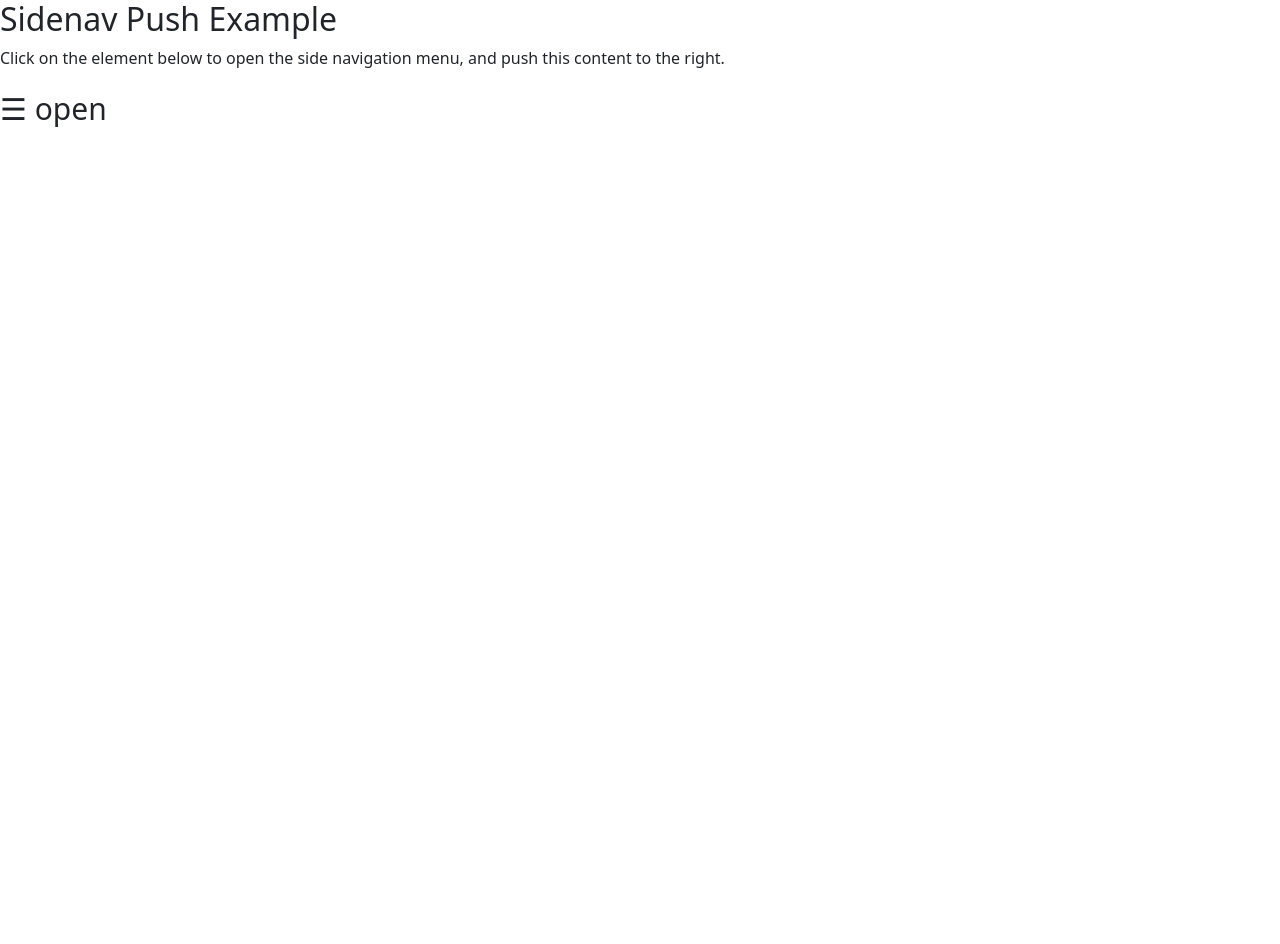
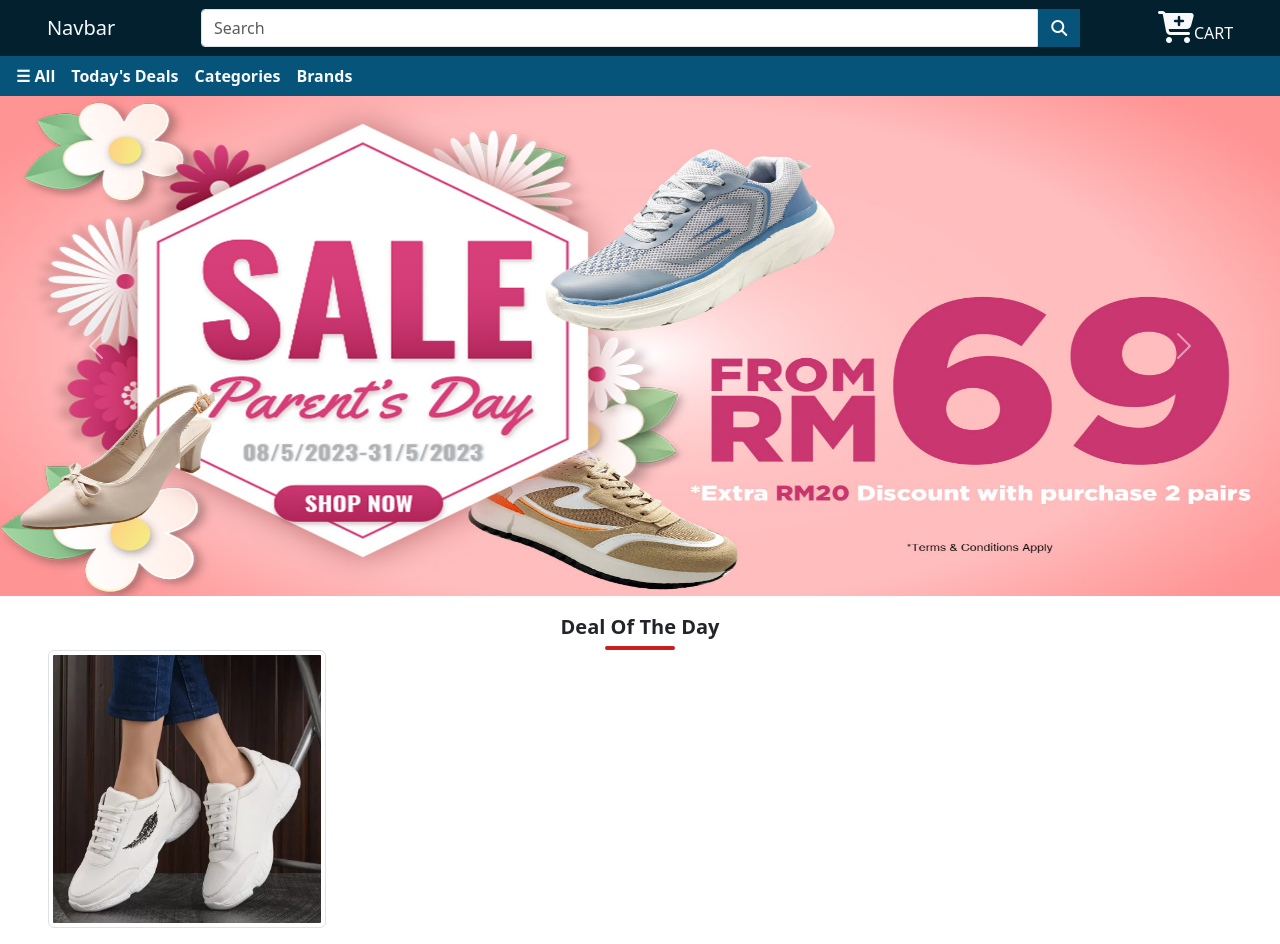
Before and after one commit to avez07/mobile-shoping, a PHP site: page /shop.html in a window 1280 px wide. Before the commit the page ends 127 px from the top, so only its background shows below. Run offline with PHP 8.4, Linux system fonts and the light colour scheme.

Commit message:
updated version

```diff
--- a/index.js
+++ b/index.js
@@ -1,12 +1,29 @@
-function toggleNav() {
-    var nav = document.getElementById("mySidenav");
-    var main = document.getElementById("main");
 
-    if (nav.style.width === "0px") {
-      nav.style.width = "150px";
-      main.style.marginLeft = "150px";
-    } else {
-      nav.style.width = "0px";
-      main.style.marginLeft = "0px";
-    }
+function openNav() {
+
+  document.getElementById("mySidenav").style.width = "250px";
+  document.body.style.backgroundColor = "rgba(0,0,0,0.8)";
+
+}
+
+/* Set the width of the side navigation to 0 */
+function closeNav() {
+  document.getElementById("mySidenav").style.width = "0";
+  document.body.style.backgroundColor = "white";
+}
+function toggleNav2() {
+  var nav = document.getElementById("drop");
+
+
+  if (nav.style.height === "115px") {
+    nav.style.height = "0px";
+    nav.style.paddingY = "0px";
+
+
+  } else {
+    nav.style.height = "115px";
+    nav.style.paddingY = "20px";
+
+
   }
+}
--- a/shop.html
+++ b/shop.html
@@ -1,5 +1,6 @@
 <!DOCTYPE html>
 <html lang="en">
+
 <head>
   <meta charset="UTF-8">
   <meta http-equiv="X-UA-Compatible" content="IE=edge">
@@ -7,26 +8,122 @@
   <title>Document</title>
   <link href="https://cdn.jsdelivr.net/npm/bootstrap@5.3.0-alpha3/dist/css/bootstrap.min.css" rel="stylesheet"
     integrity="sha384-KK94CHFLLe+nY2dmCWGMq91rCGa5gtU4mk92HdvYe+M/SXH301p5ILy+dN9+nJOZ" crossorigin="anonymous">
+  <link rel="stylesheet" href="https://cdnjs.cloudflare.com/ajax/libs/font-awesome/6.4.0/css/all.min.css"
+    integrity="sha512-iecdLmaskl7CVkqkXNQ/ZH/XLlvWZOJyj7Yy7tcenmpD1ypASozpmT/E0iPtmFIB46ZmdtAc9eNBvH0H/ZpiBw=="
+    crossorigin="anonymous" referrerpolicy="no-referrer" />
   <link rel="stylesheet" href="style.css">
 </head>
+
 <body>
-    <div id="mySidenav" class="sidenav" style="width: 0px">
+  <!-- navbar 1 -->
+  <section class="top-nav" style="background-color: #03202f;">
+    <nav class="navbar navbar-expand text-light">
+      <div class="container-fluid justify-content-around">
+        <a class="navbar-brand text-light" href="#">Navbar</a>
+
+        <form class="d-flex" style="width: 70%;" role="search">
+          <input class="form-control search-bar" type="search" placeholder="Search" aria-label="Search">
+          <button class="btn search" type="submit"><i class="fa-solid fa-magnifying-glass"></i></button>
+        </form>
+        <div class="ms-2"><i class="fa-solid fa-cart-plus fs-2"></i>CART</div>
+
+      </div>
+    </nav>
+  </section>
+  <!-- sidnavbar  -->
+  <section class="navbar-s" id="sidenav">
+    <div class="container-fluid p-0">
+      <div id="mySidenav" class="sidenav">
         <a href="javascript:void(0)" class="closebtn" onclick="closeNav()">&times;</a>
-        <a href="#">About</a>
-        <a href="#">Services</a>
-        <a href="#">Clients</a>
-        <a href="#">Contact</a>
+        <a href="#"><span><i class="fa-solid fa-house pe-2"></i></span> home</a>
+        <a href="#" onclick="toggleNav2() "><span><i class="fa-solid fa-bars-staggered pe-2"></i></span> product
+          <div class="drop" id="drop">
+            <a href="#"><span><i class="fa-solid fa-user pe-2"></i></span>men</a>
+            <a href="#"><span><i class="fa-solid fa-circle-question pe-2"></i></span> wonem</a>
+          </div>
+        </a>
+
+
+        <a href="#"><span><i class="fa-solid fa-user pe-2"></i></span>account</a>
+        <a href="#"><span><i class="fa-solid fa-circle-question pe-2"></i></span> about</a>
+        <a href="#"><span><i class="fa-solid fa-envelope pe-2"></i></span> contact</a>
+      </div>
+  </section>
+  <!-- navbar 2 -->
+  <section style="background-color: #07547b;
+  ">
+    <nav class="navbar navbar-expand  p-0 ps-2 text-capitalize fw-semibold">
+
+      <div class="collapse navbar-collapse" id="navbarSupportedContent">
+        <ul class="navbar-nav me-auto mb-2 mb-lg-0">
+          <li class="nav-item">
+            <a class="nav-link text-light" aria-current="page" href="#"><span onclick="openNav()">&#9776; All</span>
+            </a>
+          </li>
+          <li class="nav-item">
+            <a class="nav-link text-light" aria-current="page" href="#">today's deals</a>
+          </li>
+          <li class="nav-item">
+            <a class="nav-link text-light" href="#">categories</a>
+          </li>
+
+          <li class="nav-item">
+            <a class="nav-link text-light">brands</a>
+          </li>
+        </ul>
+
       </div>
 
-      <div id="main">
-        <h2>Sidenav Push Example</h2>
-        <p>Click on the element below to open the side navigation menu, and push this content to the right.</p>
-        <span style="font-size:30px;cursor:pointer" onclick="toggleNav()">&#9776; open</span>
+    </nav>
+
+    </div>
+  </section>
+  <!-- carausal start -->
+<section>
+  <div class="container-fluid p-0">
+    <div id="carouselExample" class="carousel slide">
+      <div class="carousel-inner">
+        <div class="carousel-item active">
+          <img src="images/car.jpg" class="d-block w-100 siz-imge" height="500" alt="carousal1">
+        </div>
+        <div class="carousel-item">
+          <img src="images/courosal-1.jpg" class="d-block w-100 siz-imge" height="500" alt="carousal1">
+
+        </div>
+        <div class="carousel-item">
+          <img src="images/carousal-3.jpg" class="d-block w-100 siz-imge" height="500" alt="carousal1">
+
+        </div>
+      </div>
+      <button class="carousel-control-prev" type="button" data-bs-target="#carouselExample" data-bs-slide="prev">
+        <span class="carousel-control-prev-icon" aria-hidden="true"></span>
+        <span class="visually-hidden">Previous</span>
+      </button>
+      <button class="carousel-control-next" type="button" data-bs-target="#carouselExample" data-bs-slide="next">
+        <span class="carousel-control-next-icon" aria-hidden="true"></span>
+        <span class="visually-hidden">Next</span>
+      </button>
+    </div>
+  </div>
+</section>
+<section id="deal">
+  <div class="container-fluid py-3 px-lg-5">
+    <div class="head">
+      <p class="fs-5 text-capitalize fw-semibold text-center mb-1">deal of the day</p>
+      <div class="underline"></div>
+    </div>
+    <div class="sale-img row">
+      <div class="col-lg-3">
+        <img src="images/sale-image-1.webp" class="img-thumbnail" alt="...">
+      </div>
+    </div>
   </div>
 
+</section>
   <script src="https://cdn.jsdelivr.net/npm/bootstrap@5.3.0-alpha3/dist/js/bootstrap.bundle.min.js"
     integrity="sha384-ENjdO4Dr2bkBIFxQpeoTz1HIcje39Wm4jDKdf19U8gI4ddQ3GYNS7NTKfAdVQSZe"
     crossorigin="anonymous"></script>
   <script src="index.js"></script>
 </body>
+
 </html>
--- a/style.css
+++ b/style.css
@@ -1,40 +1,81 @@
-.sidenav {
-    height: 100%; /* 100% Full-height */
-    width: 0; /* 0 width - change this with JavaScript */
-    position: fixed; /* Stay in place */
-    z-index: 1; /* Stay on top */
-    top: 0; /* Stay at the top */
-    left: 0;
-    background-color: #111; /* Black*/
-    overflow-x: hidden; /* Disable horizontal scroll */
-    padding-top: 60px; /* Place content 60px from the top */
-    transition: 0.5s; /* 0.5 second transition effect to slide in the sidenav */
+body{
+  padding: 0;
+  margin: 0;
+}
+  .drop {
+    height: 0;
+    width: 100%;
+    z-index: 1;
+
+       overflow-x: hidden;
+      overflow: hidden;
+      transition: height 0.5s;
+    padding-left: 20px;
+
+  }
+  .drop a{
+    border: none !important;
   }
 
-  /* The navigation menu links */
+
+
+
+  .sidenav {
+    height: 100%;
+    width: 0;
+    position: fixed;
+    z-index: 1;
+    top: 0;
+    left: 0;
+    background-color: #03202f;
+    overflow-x: hidden;
+    transition: 0.5s;
+
+  }
+  .search{
+    background-color:#07547b;
+    color: #ffffff;
+    border-radius: 0;
+  }
+  .search-bar{
+    border-radius: 4px 0 0 4px;
+  }
+
   .sidenav a {
     padding: 8px 8px 8px 32px;
     text-decoration: none;
-    font-size: 25px;
-    color: #818181;
+    font-size: 16px ;
+    color: #cec8c8;
     display: block;
     transition: 0.3s;
+    text-transform: uppercase;
+    font-weight: 600;
   }
 
-  /* When you mouse over the navigation links, change their color */
   .sidenav a:hover {
     color: #f1f1f1;
+    padding-left: 35px;
   }
 
-  /* Position and style the close button (top right corner) */
   .sidenav .closebtn {
-    position: absolute;
-    top: 0;
-    right: 25px;
+
     font-size: 36px;
-    margin-left: 50px;
+   text-align: end;
   }
-  @media screen and (max-height: 450px) {
+  .underline{
+    height: 4px;
+    width: 70px;
+    background-color: #c81e1e;
+    margin-left: auto;
+    margin-right: auto;
+    border-radius: 10px;
+  }
+
+
+  @media screen and (max-width: 600px) {
     .sidenav {padding-top: 15px;}
-    .sidenav a {font-size: 18px;}
+    .sidenav a {font-size: 15px;}
+    .siz-imge{
+      height: 25vh !important;
+    }
   }
```
Also changed, not shown: images/car.jpg (added), images/carousal-3.jpg (added), images/courosal-1.jpg (added), images/sale-image-1.webp (added), images/sale-image-2.webp (added). Lines whose indentation alone changed are shown as unchanged.
